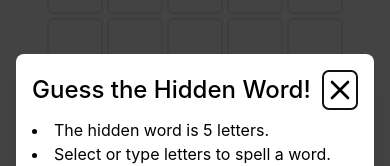
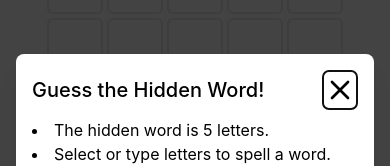
Before and after one commit to alexmj212/word-guess, a React (Create React App) app: page / in a window 390 px wide. Shown: the part 256-422 px from the top of the page. Built offline with nearby package versions, Linux system fonts and the light colour scheme.

Commit message:
modal header fixes

```diff
--- a/src/Modal.tsx
+++ b/src/Modal.tsx
@@ -38,7 +38,7 @@ const Modal: React.FC<ModalProps> = ({ title, open, setOpen, isStatic = false, c
                 <div className="sm:flex sm:items-start">
                   <div className="w-full">
                     <div className="flex justify-between">
-                      <Dialog.Title as="h3" className="text-2xl leading-10 font-medium">
+                      <Dialog.Title as="h3" className="text-xl md:text-2xl leading-10 font-medium">
                         {title}
                       </Dialog.Title>
                       <button className="button-base" onClick={() => setOpen(false)} ref={closeRef}>
```
